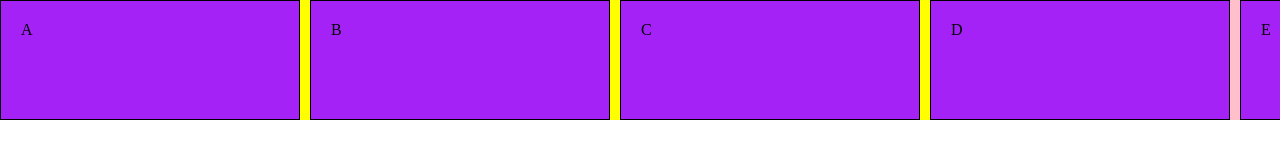
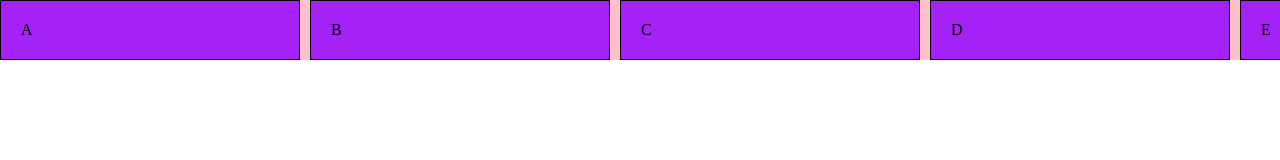
Before and after one commit to Bhavii1304/javascript, a website: page carousel/carousel.html in a window 1280 px wide. Drawn offline with Linux system fonts and the light colour scheme.

Commit message:
carousel with js

```diff
--- a/carousel/carousel.html
+++ b/carousel/carousel.html
@@ -14,17 +14,14 @@
         overflow: hidden;
         margin: auto;
         background: pink;
+        /* max-width: 1200px; */
         width: 100%;
-        height: 120px;
       }
 
       .carousel {
         display: flex;
         transition: transform 0.5s ease-in-out;
-        width: 1200px;
         gap: 10px;
-        height: 100%;
-        background-color: yellow;
       }
 
       .slide {
```
